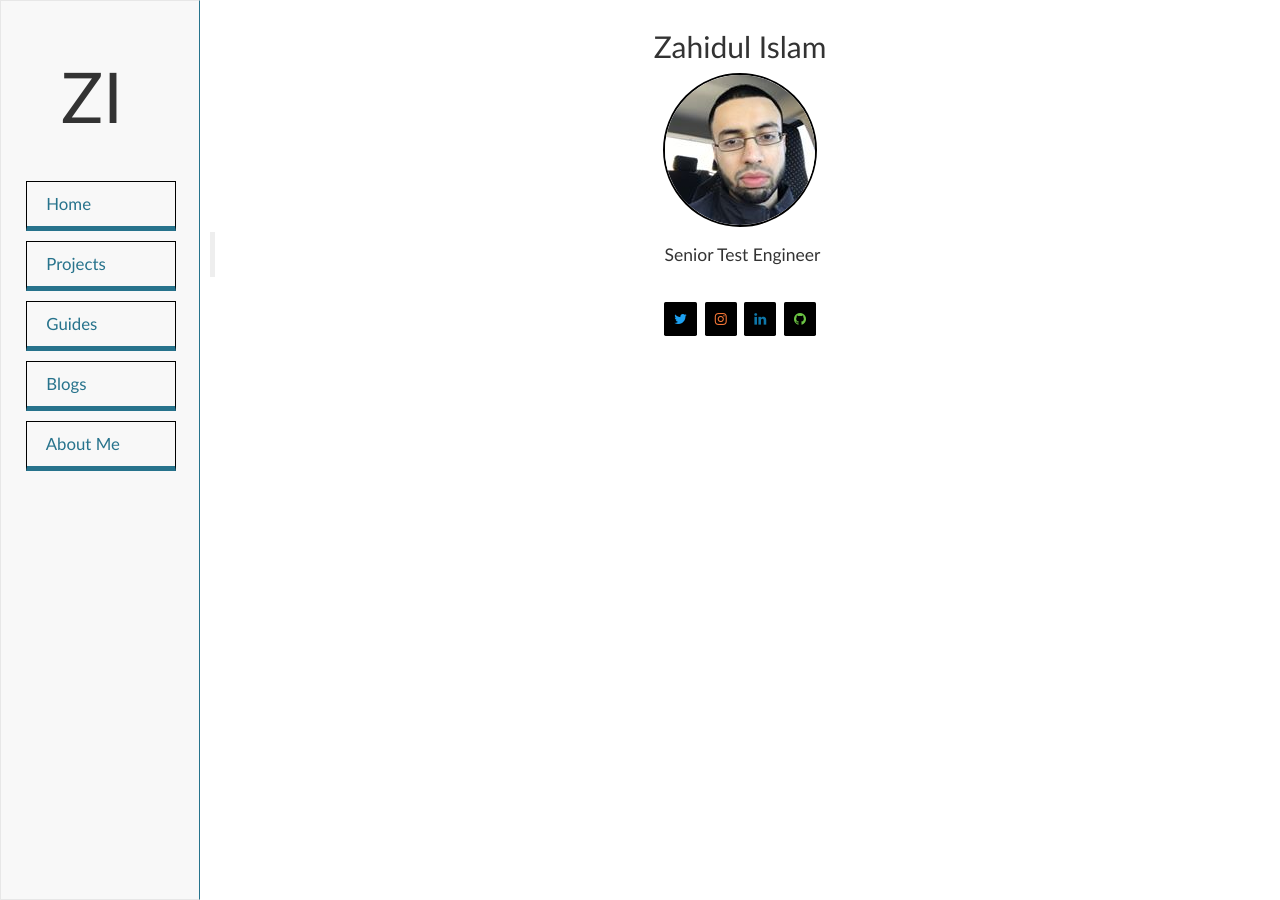
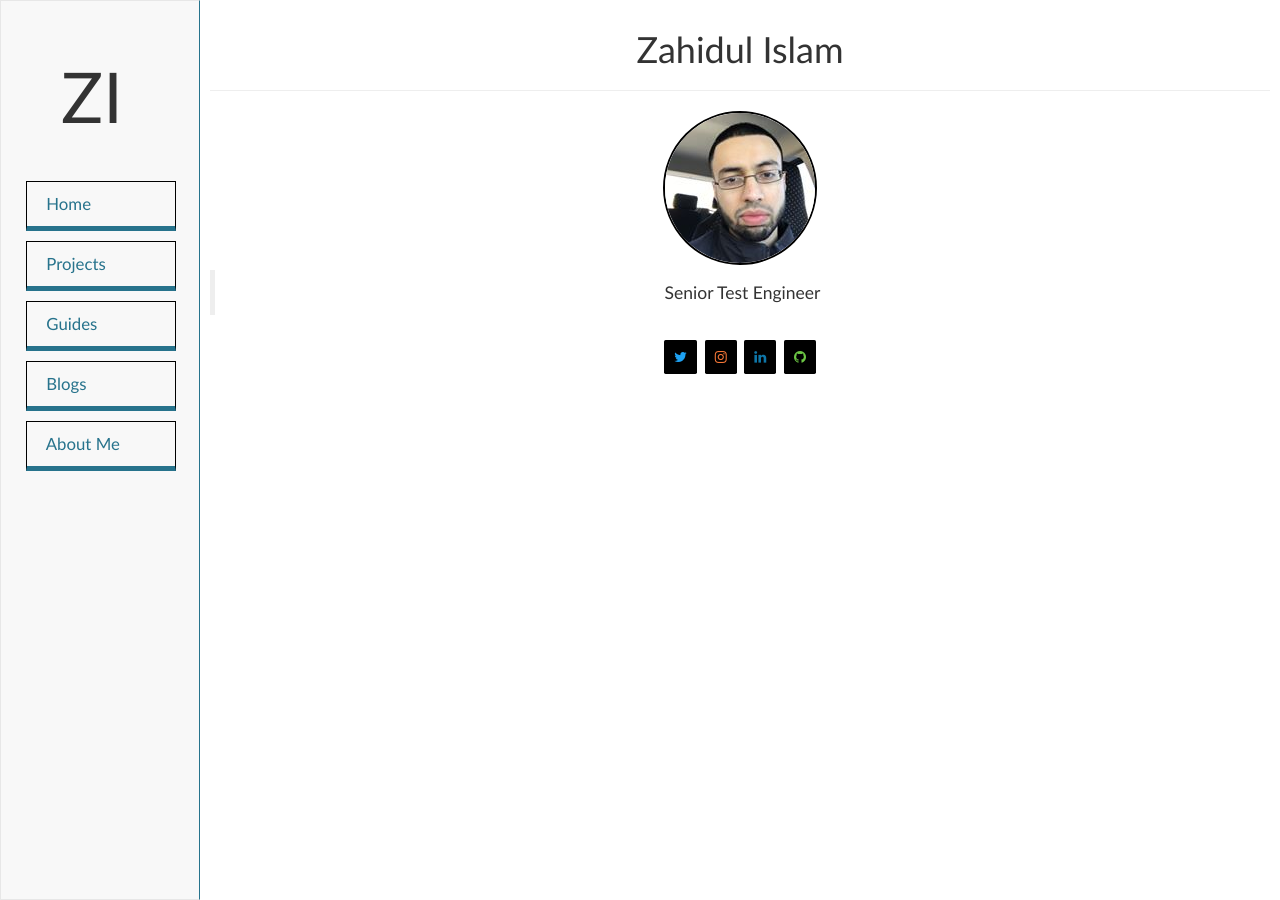
Before and after one commit to islamz1214/islamz1214.github.io, a Jekyll site: the page built from index.html, in a window 1280 px wide. Built offline with Jekyll 4.4.1, drawn with Linux system fonts in a browser that asks for light colours.

```diff
--- a/_layouts/default.html
+++ b/_layouts/default.html
@@ -17,7 +17,7 @@
 	<body>
 
 	<!-- NAV -->
-    <div class="sidebar-nav">
+    <div class="sidebar-nav" role="navigation" aria-label="Main">
         <div class="navbar navbar-default" role="navigation">
 			<div class="navbar-header">
 				<button type="button" class="navbar-toggle" data-toggle="collapse" data-target=".sidebar-navbar-collapse">
@@ -35,7 +35,7 @@
 					{% for p in navigation_pages %}
 						{% if p.navigation_weight %}
 							<li>
-								<a href="{{ p.url }}" {% if p.url == page.url %}class="active"{% endif %}>
+								<a href="{{ p.url }}" {% if p.url == page.url %}class="active"{% endif %} aria-label="Read more about Seminole tax hike">
 									&nbsp{{ p.title }}
 								</a>
 							</li>
@@ -46,9 +46,11 @@
 		</div>
     </div>
 
-	<div id="content">
-		{{ content }}
-	</div>
+	<main>
+		<div id="content">
+			{{ content }}
+		</div>
+	</main>
 
 	</body>
 
--- a/about.html
+++ b/about.html
@@ -6,6 +6,7 @@ navigation_weight: 5
 
 <center>
 	<h1> Timeline</h1>
+	<hr>
 </center>
 <div class="timeline">
 	<div class="container left">
--- a/blogs.html
+++ b/blogs.html
@@ -5,10 +5,12 @@ navigation_weight: 4
 categories: blog
 ---
 
+<h1>Blogs</h1>
+<hr>
 <div class="blog-posts">
 	{% for post in site.categories.blog %}
 		<div class="blog-post spacing">
-			<h3><a href="{{ post.url }}">{{ post.title }}</a></h3>
+			<h2><a href="{{ post.url }}">{{ post.title }}</a></h2>
 			<p class="summary">
 				<span class="date">
 					{{ post.date | date: '%B %d, %Y' }}
--- a/guides.html
+++ b/guides.html
@@ -5,6 +5,8 @@ navigation_weight: 3
 categories: guides
 ---
 
+<h1>Guides</h1>
+<hr>
 {% for guide in site.guides %}
-		<h3><a href="{{ guide.url }}">{{ guide.title }}</a></h3>
+		<h2><a href="{{ guide.url }}">{{ guide.title }}</a></h2>
 {% endfor %}
--- a/index.html
+++ b/index.html
@@ -6,17 +6,17 @@ navigation_weight: 1
 
 <div class="text-center">
 
-	<h2>Zahidul Islam</h2>
-
+	<h1>Zahidul Islam</h1>
+	<hr>
 	<img id="mainpic" src="/assets/img/me.jpg" alt="Zahidul Islam">
 
 	<blockquote>
 		<p>Senior Test Engineer</p>
 	</blockquote>
 
-	<a href="https://twitter.com/islamz1214" class="fa fa-twitter"></a>
-	<a href="https://www.instagram.com/islamz1214/" class="fa fa-instagram"></a>
-	<a href="https://www.linkedin.com/in/zahidul-islam-04969362" class="fa fa-linkedin"></a>
-	<a href="https://github.com/islamz1214" class="fa fa-github"></a>
+	<a href="https://twitter.com/islamz1214" class="fa fa-twitter" aria-label="x"></a>
+	<a href="https://www.instagram.com/islamz1214/" class="fa fa-instagram" aria-label="instagram"></a>
+	<a href="https://www.linkedin.com/in/zahidul-islam-04969362" class="fa fa-linkedin" aria-label="linkedin"></a>
+	<a href="https://github.com/islamz1214" class="fa fa-github" aria-label="github"></a>
 
 </div>
--- a/projects.html
+++ b/projects.html
@@ -5,9 +5,11 @@ navigation_weight: 2
 categories: projects
 ---
 
+<h1>Projects</h1>
+<hr>
 <div class="list-group">
 {% for project in site.projects reversed %}
-	<h3><a href="{{project.url}}">{{project.title}}</a></h3>
+	<h2><a href="{{project.url}}">{{project.title}}</a></h2>
 	<p class="summary">
 		{{project.description}}
 	</p>
```
Also changed, not shown: package.json (added, +17 -0 lines), playwright.config.js (added, +21 -0 lines), tests/508.spec.js (added, +38 -0 lines), 2 other files.
